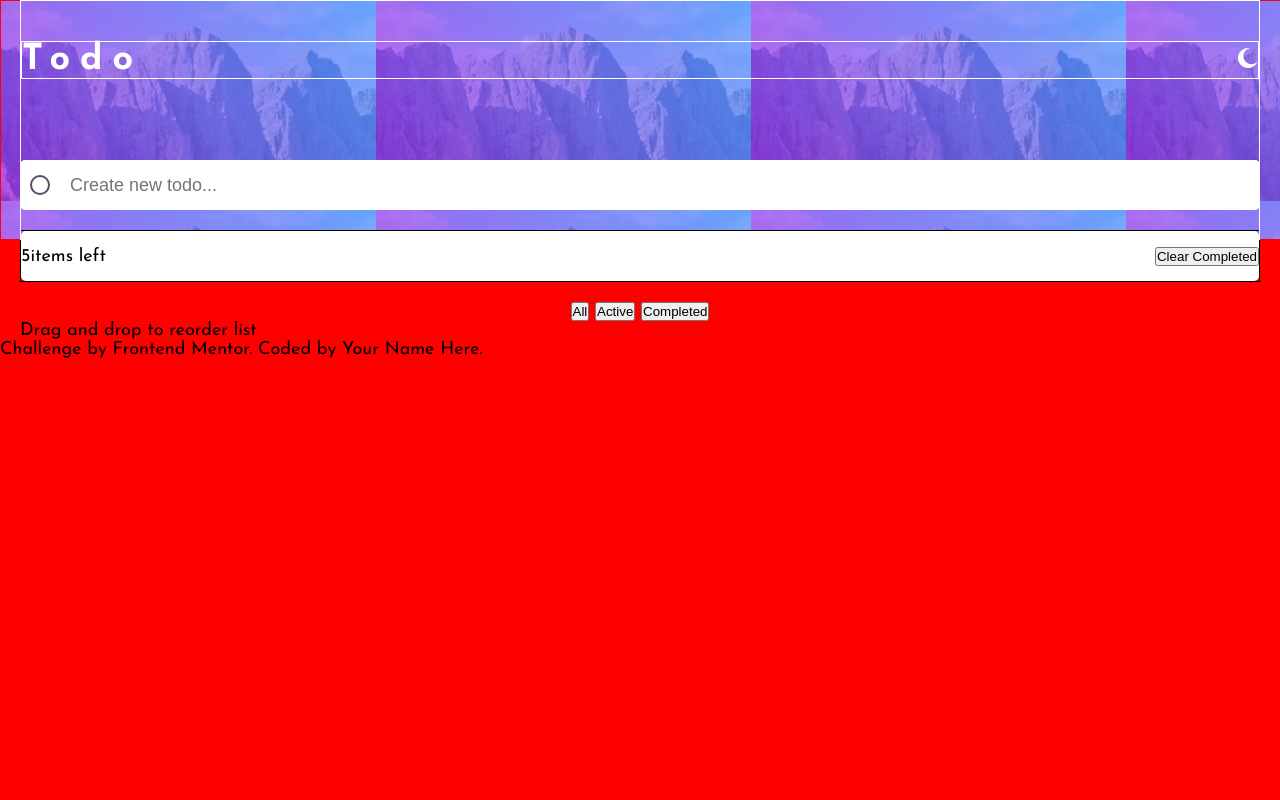
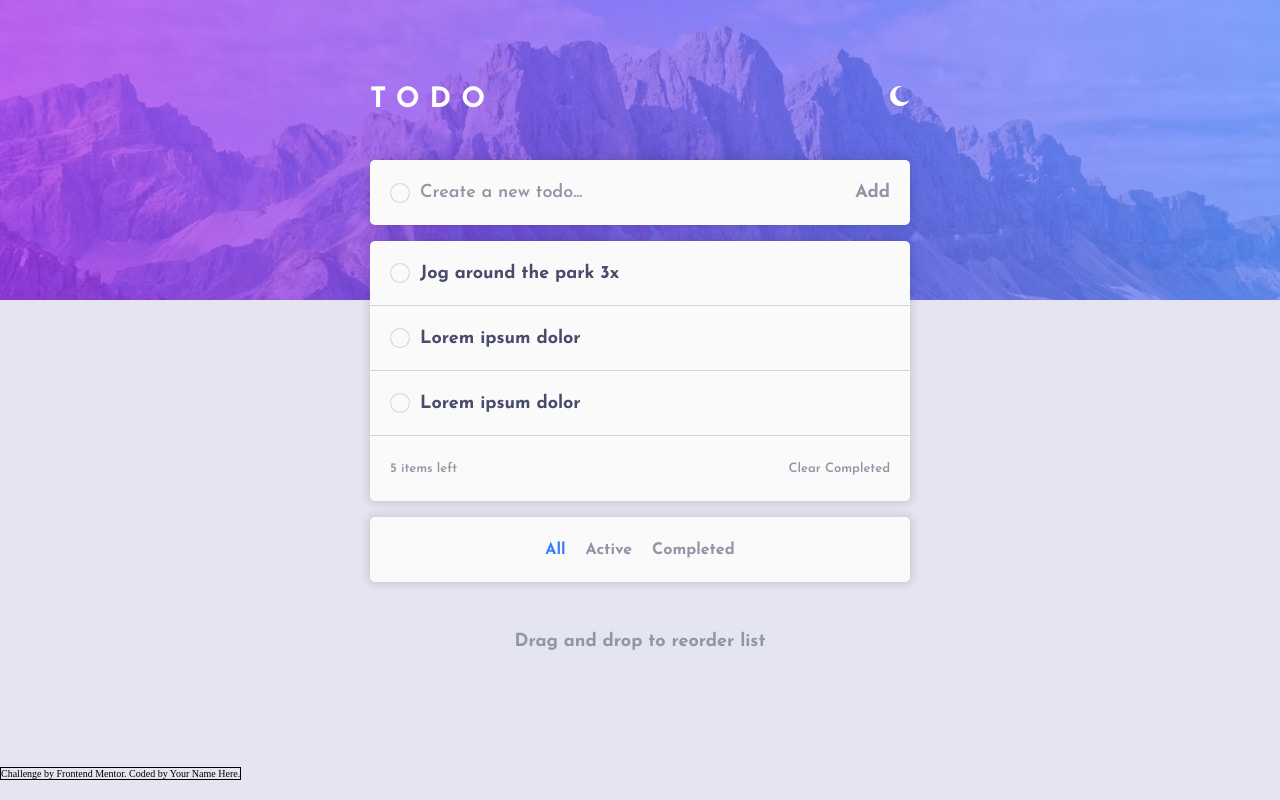
Before and after one commit to Ahmed-Seleem01/todo-app, a website built with Vite: page index.html in a window 1280 px wide. Built offline with nearby package versions, Linux system fonts and the light colour scheme.

Commit message:
Finish the css part and add some environment enhance
finish the css part by add some new mixins and add footer part
and adding some enviromental enhancement by add eslint and gitignore

```diff
--- a/index.html
+++ b/index.html
@@ -1,4 +1,4 @@
-<!doctype html>
+<!DOCTYPE html>
 <html lang="en">
   <head>
     <meta charset="UTF-8" />
@@ -19,39 +19,42 @@
         <div class="header__header-container">
           <h1 class="header__title">Todo</h1>
           <div class="header__toggle-feature">
-            <lable for="header__toggle-theme">
-              <img
-                class="header__theme-img"
-                src="./images/icon-moon.svg"
-                alt=""
-              />
-            </lable>
-            <input
-              class="header__toggle-input"
-              id="toggle-theme"
-              type="checkbox"
-            />
+            <button class="header__toggle-theme-button">
+
+            </button>
           </div>
         </div>
       </header>
 
       <section class="section">
         <div class="section__create-todo">
-          <button
-            class="section__check-button"
-            for="section__check-box"
-          ></button>
-
+          <button class="section__check-button"></button>
           <input
             class="section__todo-input"
             type="text"
-            placeholder="Create new todo..."
+            placeholder="Create a new todo..."
           />
+          <button class="section__add-todo-button">Add</button>
         </div>
         <ul class="section__list">
+          <li class="section__list-item section__todo">
+            <button class="section__check-button"></button>
+            <p class="section__todo-text">Jog around the park 3x</p>
+            <button class="section__delete-button"></button>
+          </li>
+          <li class="section__list-item section__todo">
+            <button class="section__check-button"></button>
+            <p class="section__todo-text">Lorem ipsum dolor</p>
+            <button class="section__delete-button"></button>
+          </li>
+          <li class="section__list-item section__todo">
+            <button class="section__check-button"></button>
+            <p class="section__todo-text">Lorem ipsum dolor</p>
+            <button class="section__delete-button"></button>
+          </li>
           <li class="section__list-item">
             <span class="section__items-left">
-              <span class="section__items-num">5</span>items left
+              <span class="section__items-num">5 </span>items left
             </span>
             <button class="section__clear-completed">Clear Completed</button>
           </li>
@@ -72,5 +75,7 @@
         >Frontend Mentor</a
       >. Coded by <a href="#">Your Name Here</a>.
     </div>
+
+    <script src="./scripts/index.js"></script>
   </body>
 </html>
--- a/package.json
+++ b/package.json
@@ -8,6 +8,9 @@
     "preview": "vite preview"
   },
   "devDependencies": {
+    "eslint": "^8.57.0",
+    "eslint-config-airbnb-base": "^15.0.0",
+    "eslint-plugin-import": "^2.29.1",
     "sass": "^1.71.0",
     "vite": "^5.1.3"
   }
--- a/styles/_container.scss
+++ b/styles/_container.scss
@@ -1,7 +1,35 @@
-@use './mixins';
+@use "./mixins";
 
-.container{
-  max-width: var(--maximum-width);
-  padding: 0 var(--default-padding);
-  // @include mixins.flex-style(column);
+.container {
+  @include mixins.flex-style(column, $align-items: center);
+  max-width: var(--mobile-width);
+  min-height: 100vh;
+  color: var(--dark-grayish-blue);
+  margin: 0 auto;
+  font-family: "Josefin Sans", sans-serif;
+  font-size: 1.4rem;
+  font-weight: 700;
+  position: relative;
+
+  &::before {
+    content: "";
+    position: absolute;
+    width: 100vw;
+    height: 100%;
+    background-color: var(--very-light-grayish-blue);
+    z-index: -1;
+  }
+
+  @include mixins.desktop-screen {
+    max-width: var(--desktop-width);
+    font-size: 1.8rem;
+  }
+
+  &--isDark {
+    --very-light-gray: var(--very-dark-desaturated-blue);
+    --dark-grayish-blue: var(--very-dark-grayish-blue-dark-theme);
+    --very-dark-grayish-blue: var(--light-grayish-blue-dark-theme);
+    --very-light-grayish-blue: var(--very-dark-blue);
+    --light-grayish-blue: var(--very-dark-grayish-blue-dark-theme);
+  }
 }
--- /dev/null
+++ b/styles/_footer.scss
@@ -0,0 +1,13 @@
+.footer {
+  text-align: center;
+  margin-top: 5rem;
+}
+
+.attribution {
+  position: absolute;
+  bottom: 0;
+  text-align: center;
+  margin: 0 auto;
+  margin-bottom: 2rem;
+  border: 1px solid;
+}
--- a/styles/_global.scss
+++ b/styles/_global.scss
@@ -1,15 +1,5 @@
 html {
   font-size: 62.5%;
-}
-
-body {
-  font-family: "Josefin Sans", sans-serif;
-  font-size: 1.8rem;
-}
-
-a {
-  color: inherit;
-  text-decoration: none;
 }
 
 *,
@@ -18,6 +8,12 @@ a {
   padding: 0;
   margin: 0;
   box-sizing: border-box;
+  color: inherit;
+  font: inherit;
+}
+
+a {
+  text-decoration: none;
 }
 
 ul,
@@ -25,6 +21,8 @@ ol {
   list-style: none;
 }
 
-input[type='checkbox'] {
-  display: none;
+button {
+  background-color: transparent;
+  border: none;
+  cursor: pointer;
 }
--- a/styles/_header.scss
+++ b/styles/_header.scss
@@ -1,35 +1,62 @@
-@use 'mixins';
+@use "mixins";
 
 .header {
+  align-self: stretch;
+  @include mixins.flex-style($justify-content: center);
   position: relative;
-  color: var(--color-white);
-  // @include mixins.flex-style;
-  border: 1px solid;
-  min-height: 30vh;
+  min-height: 20rem;
+
+  @include mixins.desktop-screen {
+    min-height: 30rem;
+  }
 
   &:before {
-    content: '';
+    content: "";
     position: absolute;
-    left: calc(var(--default-padding)*-1);
     width: 100vw;
     height: 100%;
-    background: url('../images/bg-mobile-light.jpg');
+    @include mixins.bg-img-setup("../images/bg-mobile-light.jpg", cover);
     z-index: -1;
+    transition: background-image var(--transition-timing) ease-in-out;
+
+    :root:has(.container--isDark) & {
+      background-image: url("../images/bg-mobile-dark.jpg");
+    }
+
+    @include mixins.desktop-screen {
+      background-image: url("../images/bg-desktop-light.jpg");
+
+      :root:has(.container--isDark) & {
+        background-image: url("../images/bg-desktop-dark.jpg");
+      }
+    }
   }
 
   &__header-container {
-    @include mixins.flex-style;
-    justify-content: space-between;
-    margin-top: calc(var(--default-padding) * 2);
-    border: 1px solid;
+    flex: 1;
+    @include mixins.flex-style($justify-content: space-between);
+    margin-top: calc(var(--default-padding) * 2.3);
+
+    @include mixins.desktop-screen {
+      margin-top: calc(var(--default-padding) * 4.3);
+    }
   }
 
-  &__theme-img{
-    display: inline-block;
+  &__toggle-theme-button {
     width: 2rem;
     height: 2rem;
+    @include mixins.bg-img-setup("../images/icon-moon.svg");
+    transition: background-image 0.3s ease-in-out;
+
+    body:has(.container--isDark) & {
+      background-image: url("../images/icon-sun.svg");
+    }
   }
+
   &__title {
+    text-transform: uppercase;
     letter-spacing: 1rem;
+    font-size: 2.8rem;
+    color: var(--color-white);
   }
 }
--- a/styles/_section.scss
+++ b/styles/_section.scss
@@ -1,51 +1,165 @@
-@use 'mixins';
+@use "mixins";
 
-%set-todo-box {
-  width: 100%;
-  height: 5rem;
-  background-color: var(--color-white);
+%set-box {
+  @include mixins.flex-style($gap: 1rem, $align-items: center);
+  height: 5.2rem;
   border-radius: var(--default-radius);
-  @include mixins.flex-style;
-  justify-content: flex-start;
+  padding: calc(var(--default-padding) * 0.25) var(--default-padding);
+
+  @include mixins.desktop-screen {
+    height: 6.5rem;
+  }
+}
+
+%set-shadow {
+  box-shadow: 0rem 0rem 1rem 0.2rem #1a1a1a22;
+}
+
+%set-colors {
+  background-color: var(--very-light-gray);
+  color: var(--dark-grayish-blue);
 }
 
 .section {
-  @include mixins.flex-style(column);
-  margin-top: calc(var(--default-padding) *-4);
+  align-self: stretch;
+  @include mixins.flex-style(column, $gap: 1.6rem);
+  margin-top: calc(var(--default-padding) * -4.8);
+  position: relative;
+
+  @include mixins.desktop-screen {
+    margin-top: calc(var(--default-padding) * -7);
+  }
 
   &__create-todo {
-    @extend %set-todo-box;
-    padding: 1rem;
+    @extend %set-box;
+    @extend %set-shadow;
+    @extend %set-colors;
+  }
+
+  &__add-todo-button {
+    &:hover {
+      color: var(--very-dark-grayish-blue);
+    }
   }
 
   &__check-button {
-    display: inline-block;
     width: 2rem;
     height: 2rem;
     border-radius: 50%;
-    background-color: transparent;
-    border: 2px solid var(--very-dark-grayish-blue);
+    background-color: var(--light-grayish-blue);
+    position: relative;
+    @include mixins.flex-style($align-items: center, $justify-content: center);
+
+    &:hover {
+      background-image: var(--check-background);
+    }
+
+    &::before {
+      content: "";
+      position: absolute;
+      z-index: 1;
+      @include mixins.bg-img-setup("../images/icon-check.svg");
+      width: 0.8rem;
+      height: 0.8rem;
+    }
+
+    &::after {
+      content: "";
+      position: absolute;
+      z-index: 2;
+      width: 1.8rem;
+      height: 1.8rem;
+      background-color: var(--very-light-gray);
+      border-radius: 50%;
+    }
+
+    &--isChecked {
+      background-image: var(--check-background);
+
+      &::after {
+        display: none;
+      }
+    }
   }
 
   &__todo-input {
     flex: 1;
-    max-width: 100%;
     height: 100%;
     outline: 0;
     border: none;
-    font-size: 1.8rem;
+    font-weight: 600;
+    @extend %set-colors;
+    color: var(--very-dark-grayish-blue);
+
+    &::placeholder {
+      color: var(--dark-grayish-blue);
+    }
   }
 
   &__list {
-    width: 100%;
-    border: 1px solid;
+    @extend %set-shadow;
+    border-radius: var(--default-radius);
+    overflow: hidden;
   }
 
   &__list-item {
-    @extend %set-todo-box;
+    @extend %set-box;
+    @extend %set-colors;
+    border-radius: 0;
+    border-bottom: 0.5px solid var(--light-grayish-blue);
+
+    &:hover {
+      cursor: pointer;
+      .section__delete-button {
+        opacity: 1;
+      }
+    }
 
     &:last-child {
       justify-content: space-between;
+      font-weight: 600;
+      font-size: 1.3rem;
+      border: none;
+    }
+  }
+
+  &__todo {
+    color: var(--very-dark-grayish-blue);
+  }
+
+  &__todo-text {
+    flex: 1;
+  }
+
+  &__delete-button {
+    width: 1.5rem;
+    height: 1.5rem;
+    @include mixins.bg-img-setup("../images/icon-cross.svg");
+    opacity: 0;
+    transition: opacity var(--transition-timing) ease-in-out;
+  }
+  &__clear-completed {
+    &:hover {
+      color: var(--very-dark-grayish-blue);
+    }
+  }
+
+  &__filter-items {
+    @extend %set-box;
+    @extend %set-shadow;
+    @extend %set-colors;
+    gap: 2rem;
+    font-size: 1.6rem;
+    justify-content: center;
+
+    :hover {
+      color: var(--very-dark-grayish-blue);
+    }
+  }
+
+  &__filter-option {
+    &:first-of-type {
+      color: var(--bright-blue);
     }
   }
 }
--- a/styles/_variables.scss
+++ b/styles/_variables.scss
@@ -1,16 +1,29 @@
-:root{
-  --maximum-width: 100vw;
+:root {
+  --mobile-width: 32.5rem;
+  --desktop-width: 54rem;
   --default-padding: 2rem;
   --default-radius: 0.5rem;
   --color-white: #fff;
+  --transition-timing: 0.4s;
+  --check-background: linear-gradient(
+    135deg,
+    hsl(192, 100%, 67%),
+    hsl(280, 87%, 65%)
+  );
   --bright-blue: hsl(220, 98%, 61%);
+
+  // Light Theme
   --very-light-gray: hsl(0, 0%, 98%);
+  --dark-grayish-blue: hsl(236, 9%, 61%);
+  --very-dark-grayish-blue: hsl(235, 19%, 35%);
   --very-light-grayish-blue: hsl(236, 33%, 92%);
+  --light-grayish-blue: hsl(233, 11%, 84%);
+
+  // Dark Theme
+  --very-dark-desaturated-blue: hsl(235, 24%, 19%);
+  --very-dark-grayish-blue-dark-theme: hsl(233, 14%, 35%);
+  --light-grayish-blue-dark-theme: hsl(234, 39%, 85%);
   --very-dark-blue: hsl(235, 21%, 11%);
-  --very-dark-desaturated-blue: hsl(235, 24%, 19%);
-  --light-grayish-blue: hsl(234, 39%, 85%);
-  --light-grayish-blue:hover: hsl(236, 33%, 92%);
-  --dark-grayish-blue: hsl(234, 11%, 52%);
-  --very-dark-grayish-blue: hsl(233, 14%, 35%);
-  --check-background: linear-gradient(0deg, hsl(192, 100%, 67%), hsl(280, 87%, 65%));
+  // --light-grayish-blue (hover): hsl(236, 33%, 92%);
+  --dark-grayish-blue-dark-theme: hsl(234, 11%, 52%);
 }
--- a/styles/style.scss
+++ b/styles/style.scss
@@ -1,10 +1,7 @@
-@use './variables';
-@use './mixins';
-@use './global';
-@use './container';
-@use './header';
-@use './section';
-
-body {
-  background: red;
-}
+@use "./variables";
+@use "./mixins";
+@use "./global";
+@use "./container";
+@use "./header";
+@use "./section";
+@use "./footer";
```
Also changed, not shown: scripts/index.js (added, +28 -0 lines), styles/_mixins.scss (+16 -4 lines), .eslintrc.json (added), script.js (deleted), styles/style.css (deleted), 3 other files.
